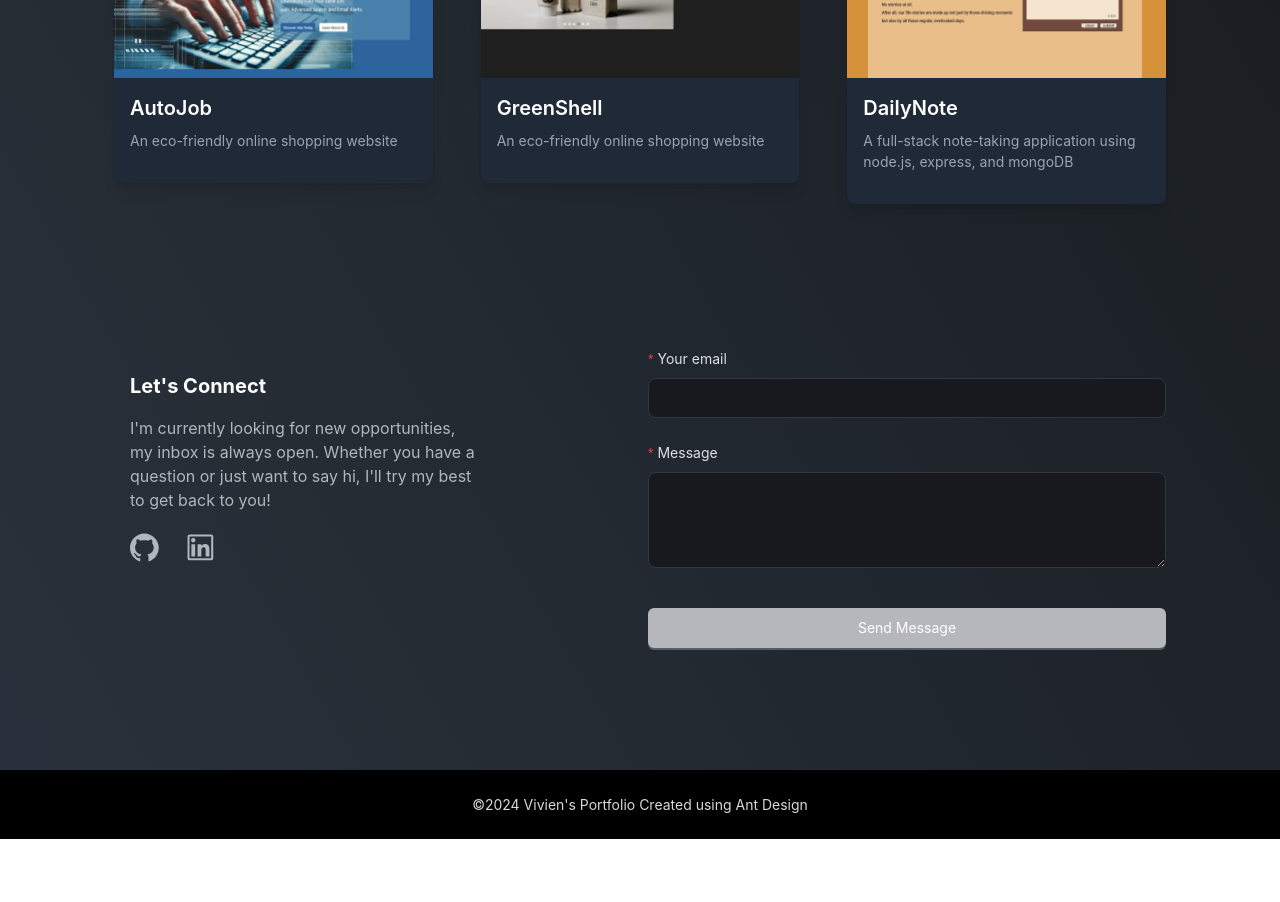
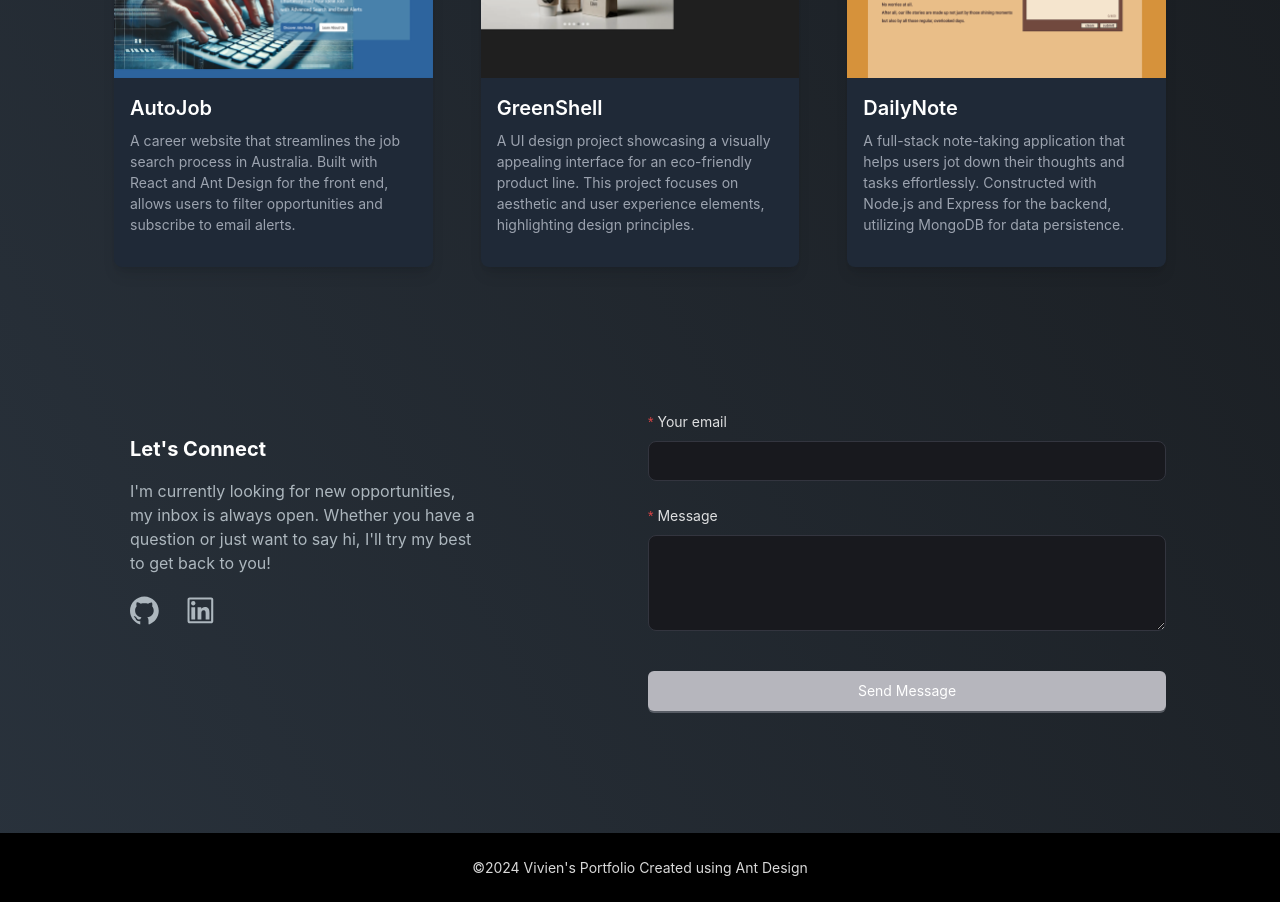
Before and after one commit to surluna/portfolio-vv, a React (Create React App) app: page / in a window 1280 px wide. Shown: the part 2400-3302 px from the top of the page. Before the commit the page ends 3239 px from the top, so only its background shows below. Built offline with nearby package versions, Linux system fonts and the light colour scheme.

Commit message:
Change projects description

```diff
--- a/src/components/Project/ProjectCard.js
+++ b/src/components/Project/ProjectCard.js
@@ -26,7 +26,7 @@ const ProjectCard = ({ title, description, imgUrl, gitUrl, previewUrl }) => {
           rel="noopener noreferrer"
         >
           <EyeOutlined
-            className="h-40 w-40 text-[#ADB7BE] absolute top-1/2 left-1/2 transform -translate-x-1/2 -translate-y-1/2 cursor-pointer group-hover/link:text-white"
+            className=" text-[#ADB7BE] absolute top-1/2 left-1/2 transform -translate-x-1/2 -translate-y-1/2 cursor-pointer group-hover/link:text-white"
             style={{ fontSize: "1.5rem" }}
           />
         </a>
--- a/src/components/Project/ProjectsSection.js
+++ b/src/components/Project/ProjectsSection.js
@@ -9,7 +9,8 @@ const projectsData = [
   {
     id: 1,
     title: "AutoJob",
-    description: "An eco-friendly online shopping website",
+    description:
+      "A career website that streamlines the job search process in Australia. Built with React and Ant Design for the front end, allows users to filter opportunities and subscribe to email alerts.",
     image: "/assets/images/AutoJob.png",
     gitUrl: "https://github.com/surluna/GreenShell",
     previewUrl: "https://autojob.one/",
@@ -17,7 +18,8 @@ const projectsData = [
   {
     id: 2,
     title: "GreenShell",
-    description: "An eco-friendly online shopping website",
+    description:
+      "A UI design project showcasing a visually appealing interface for an eco-friendly product line. This project focuses on aesthetic and user experience elements, highlighting design principles.",
     image: "/assets/images/GreenShell.png",
     gitUrl: "https://github.com/surluna/GreenShell",
     previewUrl: "https://green-shell.vercel.app/",
@@ -26,7 +28,7 @@ const projectsData = [
     id: 3,
     title: "DailyNote",
     description:
-      "A full-stack note-taking application using node.js, express, and mongoDB",
+      "A full-stack note-taking application that helps users jot down their thoughts and tasks effortlessly. Constructed with Node.js and Express for the backend, utilizing MongoDB for data persistence.",
     image: "/assets/images/DailyNote.png",
     gitUrl: "https://github.com/surluna/app",
     previewUrl: "/",
```
